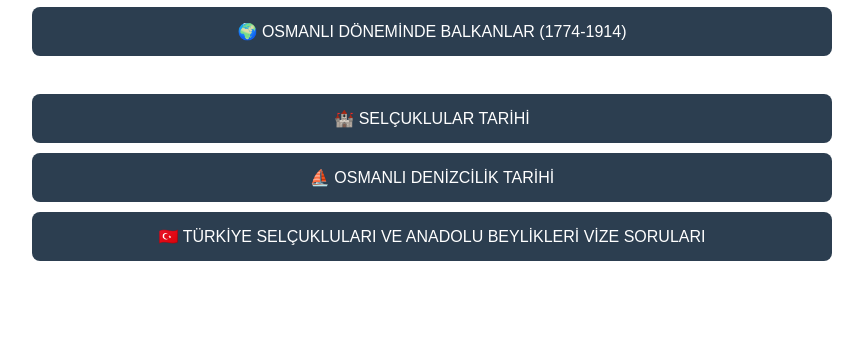
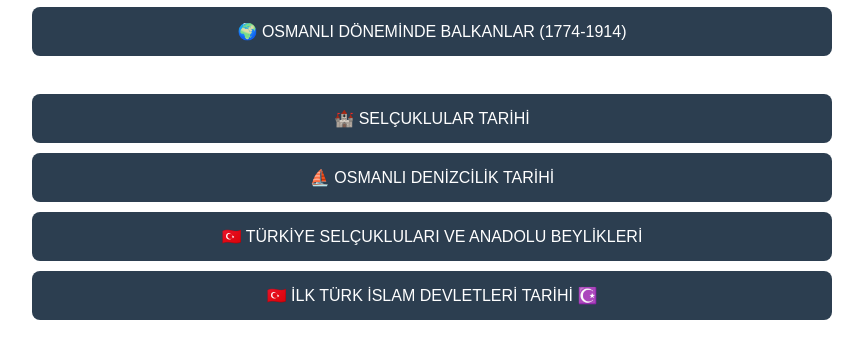
Before and after one commit to wnwtr/mbltst, a plain HTML site: page index.html in a window 1280 px wide. Shown: the part 153-512 px from the top of the page, without its empty margins (208-1071 px from the left). Drawn offline with Linux system fonts and the light colour scheme.

Commit message:
Update index.html

```diff
--- a/index.html
+++ b/index.html
@@ -24,7 +24,8 @@
     <br>
     <a href="4.html" class="test-link">🏰 SELÇUKLULAR TARİHİ</a>
     <a href="2.html" class="test-link">⛵ OSMANLI DENİZCİLİK TARİHİ</a>
-    <a href="5.html" class="test-link">🇹🇷 TÜRKİYE SELÇUKLULARI VE ANADOLU BEYLİKLERİ VİZE SORULARI</a>
+    <a href="5.html" class="test-link">🇹🇷 TÜRKİYE SELÇUKLULARI VE ANADOLU BEYLİKLERİ</a>
+    <a href="6.html" class="test-link">🇹🇷 İLK TÜRK İSLAM DEVLETLERİ TARİHİ ☪️</a>
 </body>
 
 </html>
```
